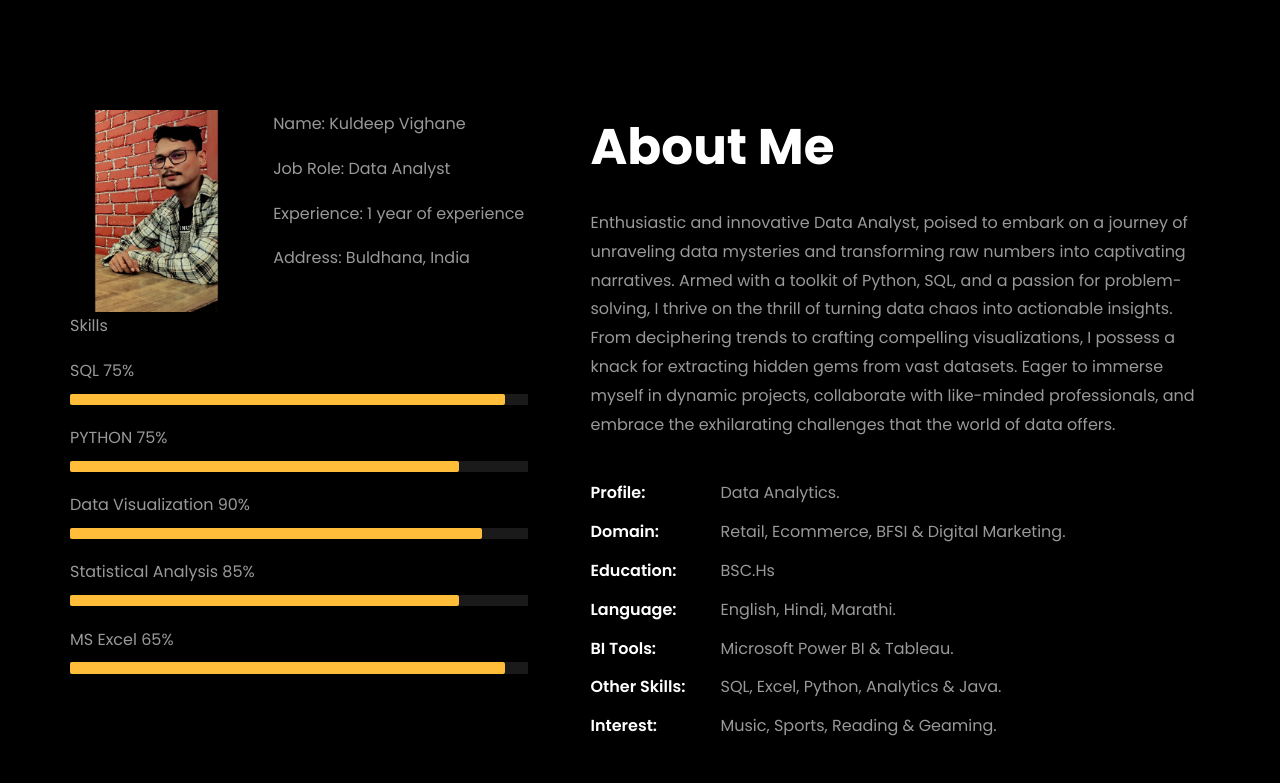
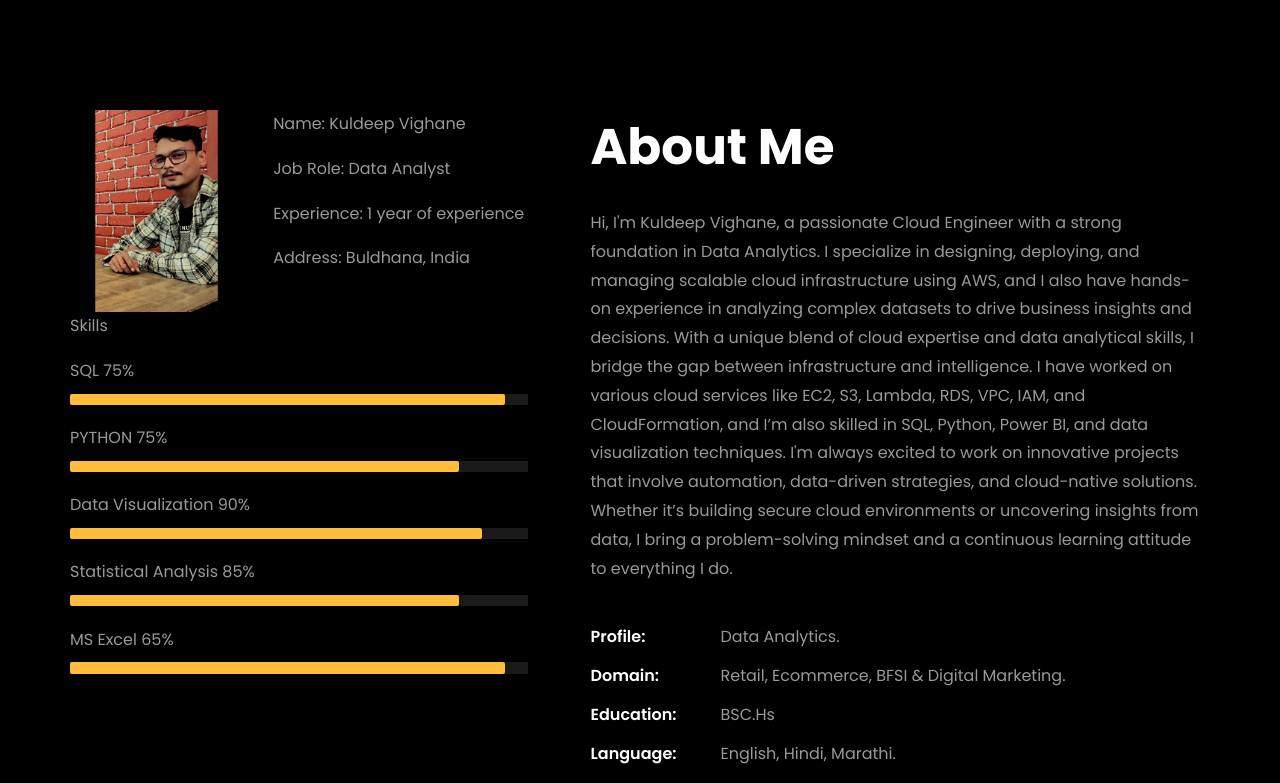
Before and after one commit to Kuldeep-Vighane/KuldeepVighanePortfolio-io, a plain HTML site: page index.html in a window 1280 px wide. Shown: the part 752-1535 px from the top of the page. Drawn offline with Linux system fonts and the light colour scheme; grey boxes are pictures that could not be loaded; files whose address does not match are found by name.

Commit message:
Update index.html

```diff
--- a/index.html
+++ b/index.html
@@ -268,11 +268,16 @@
 
 								<h2 class="mb-4">About Me</h2>
 
-								<p>Enthusiastic and innovative Data Analyst, poised to embark on a journey of unraveling data mysteries and transforming raw numbers
-									into captivating narratives. Armed with a toolkit of Python, SQL, and a passion for problem-solving, I thrive on the thrill of turning
-									data chaos into actionable insights. From deciphering trends to crafting compelling visualizations, I possess a knack for extracting hidden
-									 gems from vast datasets. Eager to immerse myself in dynamic projects, collaborate with like-minded professionals,
-									  and embrace the exhilarating challenges that the world of data offers.</p>
+								<p>Hi, I'm Kuldeep Vighane, a passionate Cloud Engineer with a strong foundation in Data Analytics. I specialize in designing, deploying, and managing scalable cloud infrastructure using AWS,
+									and I also have hands-on experience in analyzing complex datasets to drive business insights and decisions.
+
+                                                                  With a unique blend of cloud expertise and data analytical skills,
+									I bridge the gap between infrastructure and intelligence. I have worked on various cloud services like EC2, S3, Lambda, RDS, VPC, IAM, and CloudFormation, and I’m also skilled in SQL, Python, Power BI, and data visualization techniques.
+
+I'm always excited to work on innovative projects that involve automation, data-driven strategies, and cloud-native solutions.
+									Whether it’s building secure cloud environments or uncovering insights from data, I bring a problem-solving mindset and a continuous learning attitude to everything I do.
+
+</p>
 								<ul class="about-info mt-4 px-md-0 px-2">
 									<li class="d-flex"><span>Profile:</span> <span>Data Analytics.</span></li>
 									<li class="d-flex"><span>Domain:</span> <span>Retail, Ecommerce, BFSI &amp; Digital Marketing.</span></li>
```
